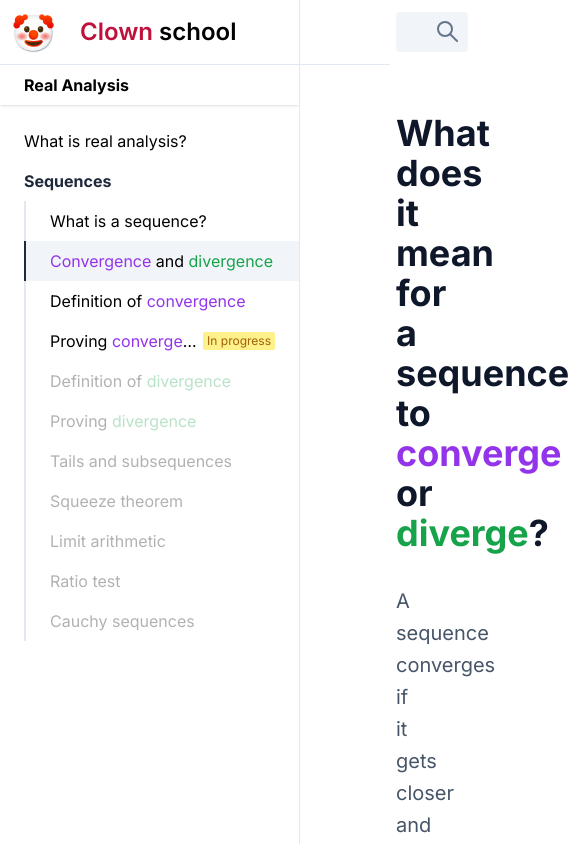
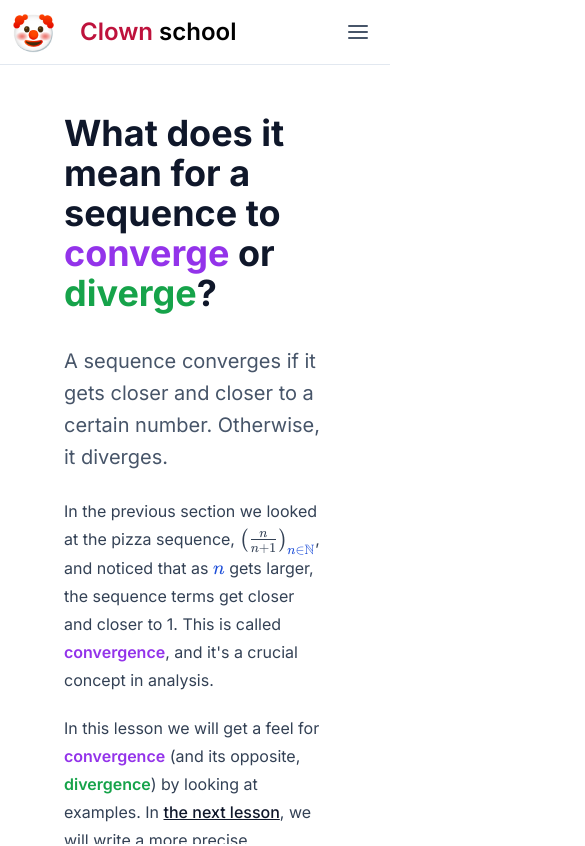
Before and after one commit to PullJosh/clown-school, a Next.js app: page /real-analysis/sequence-converge-diverge-meaning in a window 390 px wide. Shown: the top 846 px of the page, 585 px wide, since content can reach past the window. Built offline with nearby package versions, Linux system fonts and the light colour scheme.

Commit message:
Improve Layout on mobile devices

```diff
--- a/components/Layout.tsx
+++ b/components/Layout.tsx
@@ -3,6 +3,7 @@ import Link from "next/link";
 import { useRouter } from "next/router";
 import classNames from "classnames";
 import { VocabTerm } from "./VocabTerm";
+import { useState } from "react";
 
 interface SidebarLinkProps {
   href: string;
@@ -36,14 +37,18 @@ function SidebarLink({ href, children, status = "default" }: SidebarLinkProps) {
 }
 
 export function Layout({ children, title }) {
+  const [sidebarOpen, setSidebarOpen] = useState(false);
+
   return (
-    <div className="pl-[300px]">
+    <div className="w-screen h-screen overflow-hidden grid grid-rows-[auto,auto,1fr] grid-cols-[1fr] lg:grid-rows-[auto,1fr] lg:grid-cols-[300px,1fr]">
       <Head>
         {title && <title>{jsxToString(title)} | Clown School</title>}
         {!title && <title>Clown School</title>}
+        <meta name="viewport" content="width=device-width, initial-scale=1" />
       </Head>
-      <div className="fixed top-0 left-0 h-screen w-[300px] flex flex-col bg-white border-r border-slate-200">
-        <div className="bg-white border-b border-slate-200 flex items-center space-x-4">
+      <div className="flex bg-white border-b lg:border-r border-slate-200">
+        <Link href="/">
+          <a className="flex-grow flex items-center space-x-4">
             <svg viewBox="0 0 64 64" className="w-16 h-16">
               <text
                 x={33}
@@ -58,66 +63,25 @@ export function Layout({ children, title }) {
             <h1 className="font-semibold text-2xl">
               <span className="text-rose-700">Clown</span> school
             </h1>
+          </a>
+        </Link>
+        <button
+          className="flex items-center justify-center w-16 h-16 lg:hidden"
+          onClick={() => setSidebarOpen(true)}
+        >
+          <svg
+            viewBox="0 0 24 24"
+            className="w-6 h-6 text-slate-600"
+            stroke="currentColor"
+            strokeWidth={2}
+            strokeLinecap="round"
+            strokeLinejoin="round"
+          >
+            <path d="M3 12h18M3 6h18M3 18h18" />
+          </svg>
+        </button>
       </div>
-        <nav className="relative flex-1 overflow-hidden">
-          <h1 className="px-6 py-2 bg-white shadow font-bold mb-4">
-            Real Analysis
-          </h1>
-          <SidebarLink href="/real-analysis">
-            What is real analysis?
-          </SidebarLink>
-
-          <h2 className="px-6 py-2 font-bold text-slate-800">Sequences</h2>
-          <div className="ml-6 border-l-2 border-slate-200">
-            <SidebarLink href="/real-analysis/what-is-a-sequence">
-              What is a sequence?
-            </SidebarLink>
-            <SidebarLink href="/real-analysis/sequence-converge-diverge-meaning">
-              <VocabTerm>Convergence</VocabTerm> and{" "}
-              <VocabTerm>divergence</VocabTerm>
-            </SidebarLink>
-            {/* <img
-            src="/inflatable-tube-man.png"
-            alt=""
-            className="absolute w-14 -right-4 -rotate-45 pointer-events-none select-none"
-          /> */}
-            <SidebarLink href="/real-analysis/technical-definition-sequence-convergence">
-              Definition of <VocabTerm>convergence</VocabTerm>
-            </SidebarLink>
-            <SidebarLink
-              href="/real-analysis/prove-sequence-convergence"
-              status="wip"
-            >
-              Proving <VocabTerm>convergence</VocabTerm>
-            </SidebarLink>
-            <SidebarLink href="#" status="coming-soon">
-              Definition of <VocabTerm>divergence</VocabTerm>
-            </SidebarLink>
-            <SidebarLink href="#" status="coming-soon">
-              Proving <VocabTerm>divergence</VocabTerm>
-            </SidebarLink>
-            <SidebarLink href="#" status="coming-soon">
-              Tails and subsequences
-            </SidebarLink>
-            <SidebarLink href="#" status="coming-soon">
-              Squeeze theorem
-            </SidebarLink>
-            <SidebarLink href="#" status="coming-soon">
-              Limit arithmetic
-            </SidebarLink>
-            <SidebarLink href="#" status="coming-soon">
-              Ratio test
-            </SidebarLink>
-            <SidebarLink href="#" status="coming-soon">
-              Cauchy sequences
-            </SidebarLink>
-          </div>
-        </nav>
-      </div>
-      <main>
-        <div className="sticky top-0 bg-white z-40">
-          <header className="border-b border-slate-200">
-            <div className="h-16 px-24 flex items-center">
+      <div className="hidden lg:flex border-b border-slate-200 items-center px-24">
         <form
           action="https://google.com/search"
           className="flex-1 max-w-prose flex bg-slate-100 rounded focus-within:bg-slate-200"
@@ -157,15 +121,129 @@ export function Layout({ children, title }) {
           </button>
         </form>
       </div>
-          </header>
+      <div
+        className={classNames(
+          "bg-white fixed z-50 inset-0 w-full h-full lg:static lg:w-auto lg:h-auto overflow-hidden lg:flex flex-col lg:border-r lg:border-slate-200",
+          {
+            flex: sidebarOpen,
+            hidden: !sidebarOpen,
+          }
+        )}
+      >
+        {/* `relative` for this <div> makes it appear on top of the shadow of the <h2> below (so it's not ugly) */}
+        <div className="flex bg-white border-b border-slate-200 relative z-10 lg:hidden">
+          <div className="flex-grow h-16 flex items-center pl-3">
+            <form
+              action="https://google.com/search"
+              className="flex-1 max-w-prose flex bg-slate-100 rounded focus-within:bg-slate-200"
+            >
+              <input
+                type="hidden"
+                name="as_sitesearch"
+                value="clown-school.vercel.app"
+              />
+              <input
+                type="text"
+                name="q"
+                placeholder="Search..."
+                className="w-full px-4 py-2 bg-transparent rounded focus:outline-none"
+                required
+              />
+              <button type="submit">
+                <svg viewBox="0 0 40 40" className="w-10 h-10">
+                  <circle
+                    cx={17}
+                    cy={17}
+                    r={7}
+                    strokeWidth={2}
+                    className="stroke-slate-500"
+                    fill="none"
+                  />
+                  <line
+                    x1={22}
+                    x2={29}
+                    y1={22}
+                    y2={29}
+                    strokeWidth={2}
+                    className="stroke-slate-500"
+                    strokeLinecap="round"
+                  />
+                </svg>
+              </button>
+            </form>
           </div>
-        <div className="px-24">
+          <button
+            onClick={() => setSidebarOpen(false)}
+            className="flex items-center justify-center w-16 h-16"
+          >
+            <svg
+              viewBox="0 0 24 24"
+              className="w-6 h-6 text-slate-600"
+              stroke="currentColor"
+              strokeWidth={2}
+              strokeLinecap="round"
+              strokeLinejoin="round"
+            >
+              <path d="M18 6L6 18M6 6l12 12" />
+            </svg>
+          </button>
+        </div>
+        <h2 className="px-6 py-2 bg-white shadow font-bold relative">
+          Real Analysis
+        </h2>
+        <div className="overflow-y-auto py-4">
+          <SidebarLink href="/real-analysis">
+            What is real analysis?
+          </SidebarLink>
+
+          <h2 className="px-6 py-2 font-bold text-slate-800">Sequences</h2>
+          <div className="ml-6 border-l-2 border-slate-200">
+            <SidebarLink href="/real-analysis/what-is-a-sequence">
+              What is a sequence?
+            </SidebarLink>
+            <SidebarLink href="/real-analysis/sequence-converge-diverge-meaning">
+              <VocabTerm>Convergence</VocabTerm> and{" "}
+              <VocabTerm>divergence</VocabTerm>
+            </SidebarLink>
+            <SidebarLink href="/real-analysis/technical-definition-sequence-convergence">
+              Definition of <VocabTerm>convergence</VocabTerm>
+            </SidebarLink>
+            <SidebarLink
+              href="/real-analysis/prove-sequence-convergence"
+              status="wip"
+            >
+              Proving <VocabTerm>convergence</VocabTerm>
+            </SidebarLink>
+            <SidebarLink href="#" status="coming-soon">
+              Definition of <VocabTerm>divergence</VocabTerm>
+            </SidebarLink>
+            <SidebarLink href="#" status="coming-soon">
+              Proving <VocabTerm>divergence</VocabTerm>
+            </SidebarLink>
+            <SidebarLink href="#" status="coming-soon">
+              Tails and subsequences
+            </SidebarLink>
+            <SidebarLink href="#" status="coming-soon">
+              Squeeze theorem
+            </SidebarLink>
+            <SidebarLink href="#" status="coming-soon">
+              Limit arithmetic
+            </SidebarLink>
+            <SidebarLink href="#" status="coming-soon">
+              Ratio test
+            </SidebarLink>
+            <SidebarLink href="#" status="coming-soon">
+              Cauchy sequences
+            </SidebarLink>
+          </div>
+        </div>
+      </div>
+      <div className="overflow-y-auto px-16 lg:px-24">
         <div className="prose prose-slate py-12 relative">
           <h1>{title}</h1>
           {children}
         </div>
       </div>
-      </main>
     </div>
   );
 }
--- a/pages/index.tsx
+++ b/pages/index.tsx
@@ -3,7 +3,7 @@ import Link from "next/link";
 export default function Home() {
   return (
     <div className="max-w-xl mx-auto py-16 space-y-3">
-      <h1 className="font-bold text-3xl">Hello! Welcome to Clown School.</h1>
+      <h1 className="font-bold text-3xl">🤡 Hello! Welcome to Clown School.</h1>
       <p>You can learn about...</p>
       <ul className="list-disc list-inside pl-4">
         <li>
```
Lines whose indentation alone changed are shown as unchanged.
